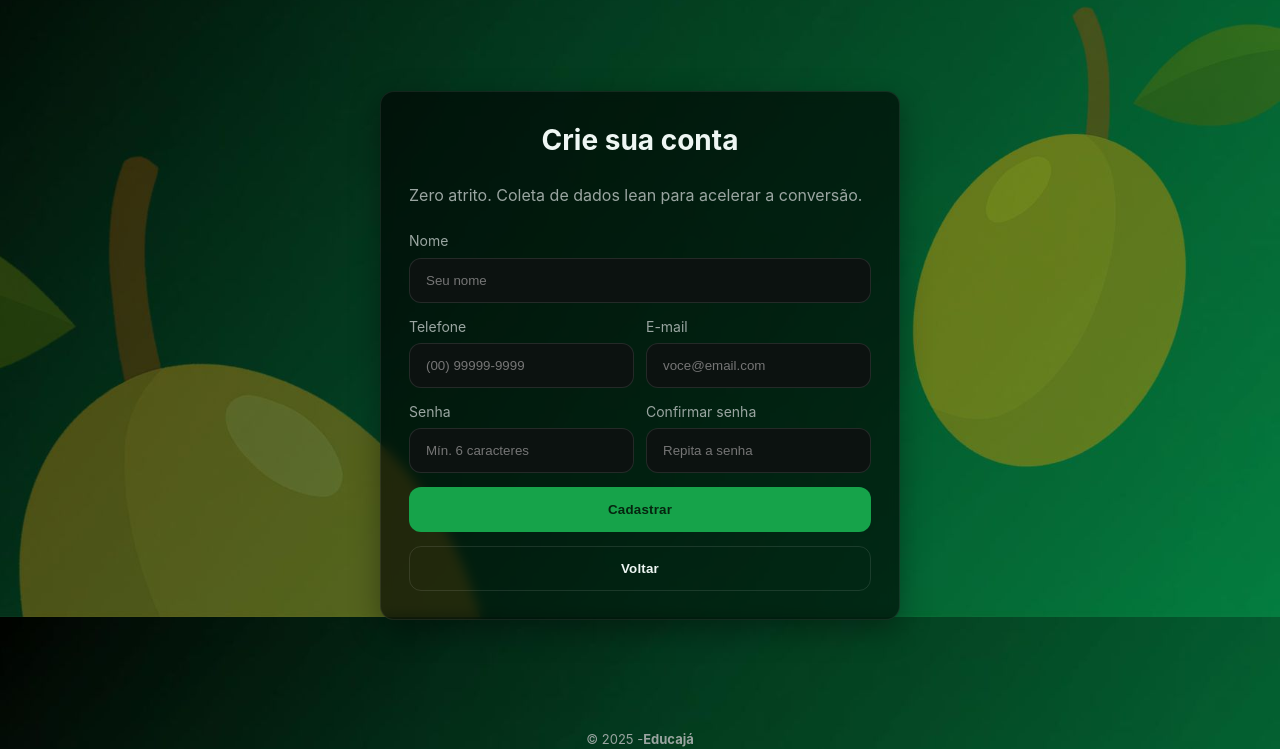
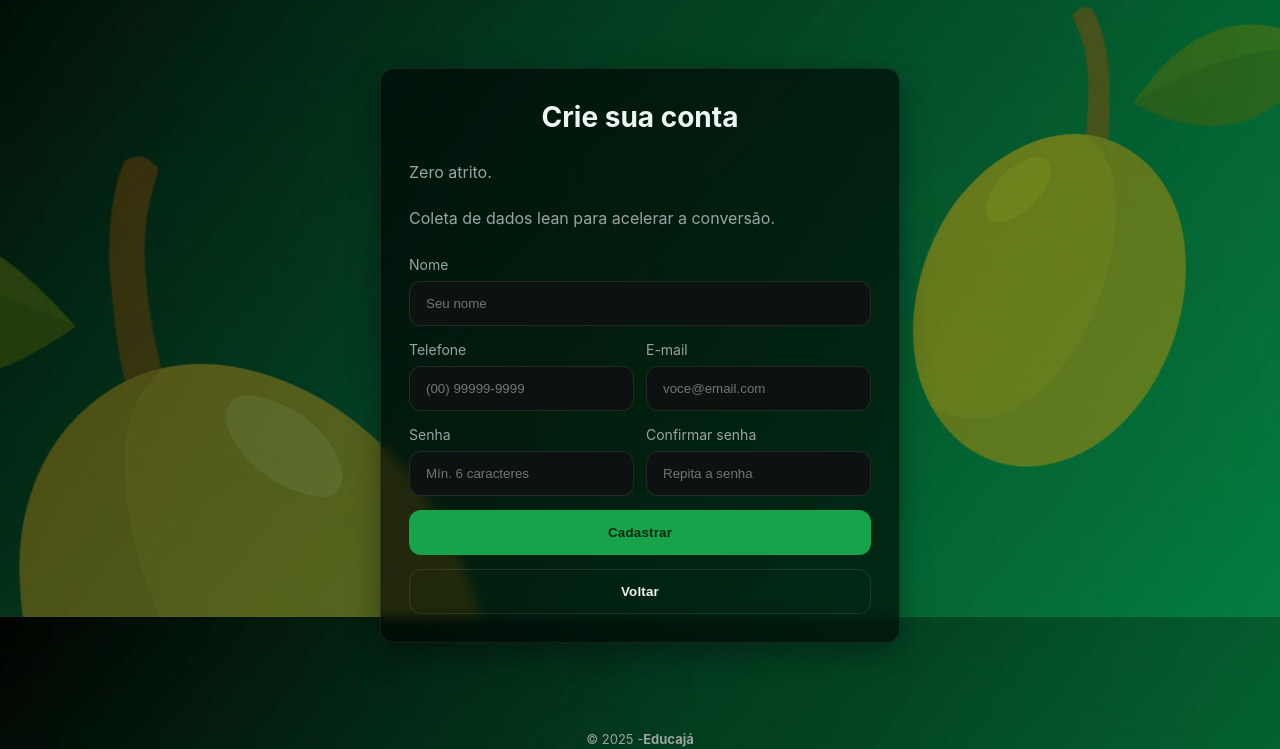
Before and after one commit to Ayrlla/tela-login-cadastro, a plain HTML site: page cadastro.html in a window 1280 px wide. Shown: the part 183-932 px from the top of the page. Drawn offline with Linux system fonts and the light colour scheme.

Commit message:
cadastro.html

```diff
--- a/cadastro.html
+++ b/cadastro.html
@@ -18,7 +18,7 @@
   <main class="container">
     <section class="card">
       <h1>Crie sua conta</h1>
-      <p class="subtitle">Zero atrito. Coleta de dados lean para acelerar a conversão.</p>
+      <p class="subtitle">Zero atrito. <br> <br> Coleta de dados lean para acelerar a conversão.</p>
 
       <form class="form" onsubmit="return handleCadastro(event)">
         <div>
```
